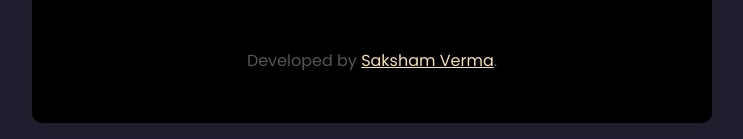
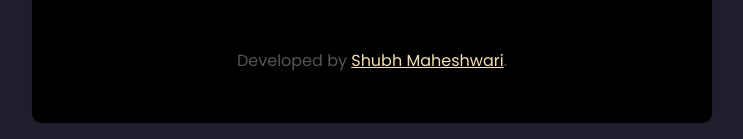
Before and after one commit to 69GliTcH/tic-tac, a React (Vite) app: page / in a window 1280 px wide. Shown: the part 442-581 px from the top of the page, without its empty margins (268-1011 px from the left). Built offline with nearby package versions, Linux system fonts and the light colour scheme; a web font is replaced by a local one.

Commit message:
Update App.jsx

```diff
--- a/src/App.jsx
+++ b/src/App.jsx
@@ -152,7 +152,7 @@ const App = () => {
             </button>
           </main>
           <footer>
-            <p>Developed by <a href="https://sakshamverma.netlify.app" className="portf">Saksham Verma</a>.</p>
+            <p>Developed by <a href="https://www.linkedin.com/in/shubh-maheshwari-580775223/" className="portf">Shubh Maheshwari</a>.</p>
           </footer>
         </div>
       </div>
@@ -165,7 +165,7 @@ const App = () => {
       <div className="waiting">
         <span><p>MATCHMAKING</p><div className="dot"></div></span><br />
         <p className="wait">Wait while we find you an opponent.</p>
-        <p>Meanwhile check out more projects <br/> by <a href="https://sakshamverma.netlify.app" className="portf">Saksham Verma</a>.</p>
+        <p>Meanwhile check out more projects <br/> by <a href="https://github.com/shubh-maheshwari" className="portf">Shubh Maheshwari</a>.</p>
       </div>
     );
   }
```
